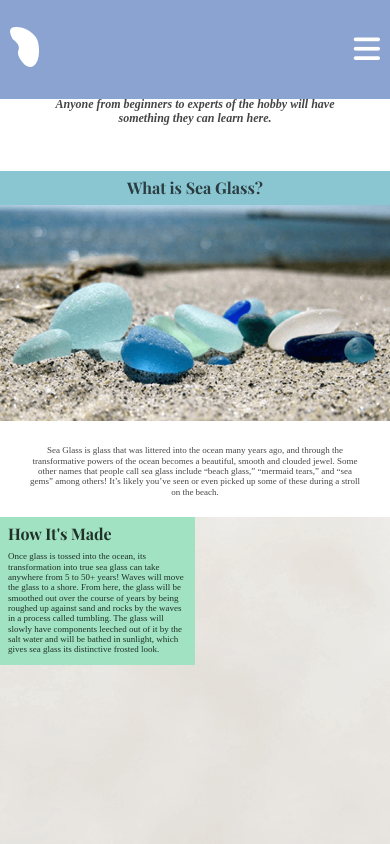
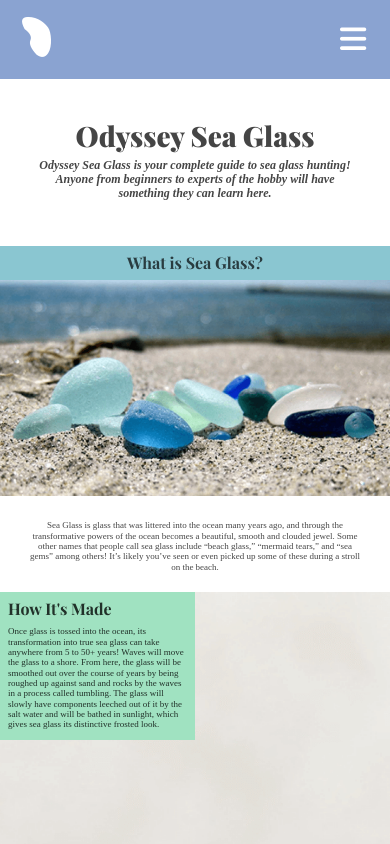
Before and after one commit to TylerJOuellette/TOuelletteFinal, a website: page deploy/index.html in a window 390 px wide. Shown: the top 844 px of the page. Drawn offline with nearby package versions, Linux system fonts and the light colour scheme; a web font is replaced by a local one.

Commit message:
Fixed Margins on Intro

```diff
--- a/dev/scss/layout/_header.scss
+++ b/dev/scss/layout/_header.scss
@@ -4,7 +4,7 @@
 header {
     background-color: $blue;
     color: $white;
-    padding: 16px 0px;
+    // padding: 16px 0px;
     font-size: rem-calc(25);
     position: fixed;
     width: 100%;
@@ -31,7 +31,8 @@ header {
 
         #logo-container {
             grid-area: logo;
-            padding: 10px;
+            padding: 16px;
+            margin: 0px 0px 0px 7.5%;
             // border: 1px solid green;
 
            a:link, a:visited {
@@ -48,7 +49,9 @@ header {
             align-items: center;
             display: flex;
             grid-area: burger;
-            padding: 10px;
+            padding: 16px;
+            margin: 0px 2.5% 0px 0px;
+
 
             // @include lg {
             //     display: none !important;
--- a/dev/scss/sections/intro.scss
+++ b/dev/scss/sections/intro.scss
@@ -7,13 +7,13 @@
     grid-template-columns: 7.5% auto 7.5%;
     text-align: center;
     color: $gray;
-    margin: 45px 0px;
+    margin: 120px 0px 45px 0px;
 
-    @include md{
-        margin: 85px 0px;
-    }
+    // @include md{
+    //     margin: 85px 0px;
+    // }
     @include lg{
-        margin: 100px 0px;
+        margin: 150px 0px 100px 0px;
     }
 
     h1{
```
Also changed, not shown: deploy/css/styles.css.
